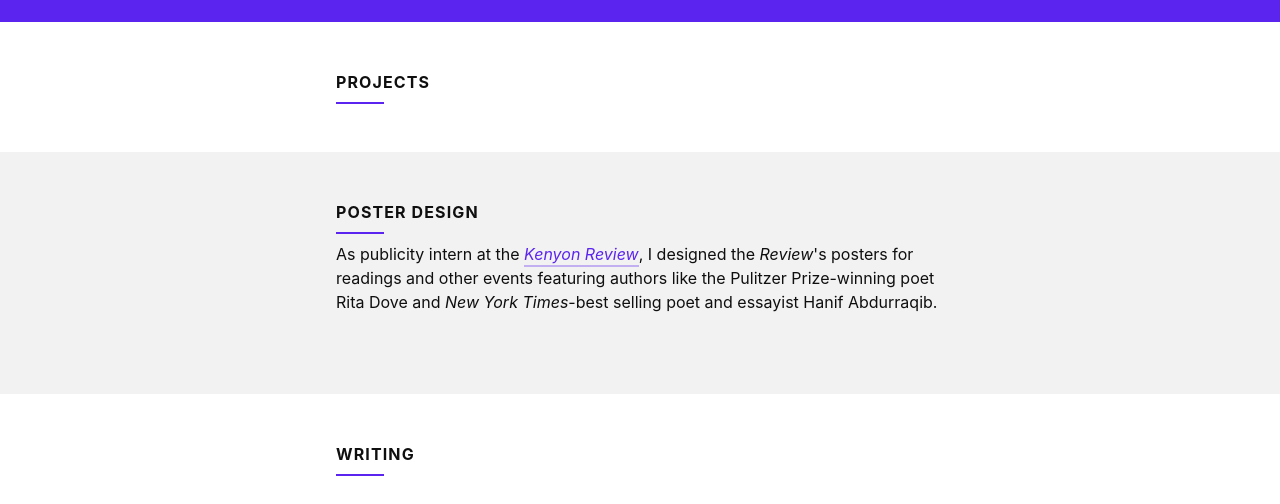
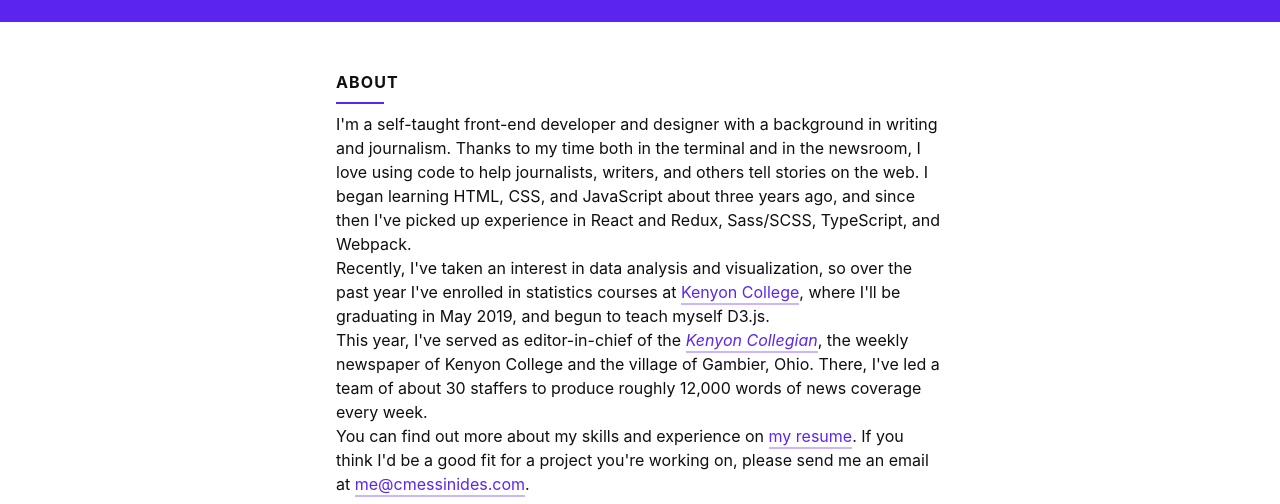
Before and after one commit to CMessinides/v1-cmessinides.com, a Gatsby site: page / in a window 1280 px wide. Shown: the part 296-800 px from the top of the page. Built offline with nearby package versions, Linux system fonts and the light colour scheme; Gatsby itself is replaced by a stand-in of ours.

Commit message:
Add an About section to homepage

```diff
--- /dev/null
+++ b/src/components/about.jsx
@@ -0,0 +1,40 @@
+import React from "react";
+import { StaticQuery, graphql } from "gatsby";
+
+const About = () => {
+  return (
+    <StaticQuery
+      query={graphql`
+        query AboutQuery {
+          about: file(
+            sourceInstanceName: { eq: "content" }
+            base: { eq: "about.md" }
+          ) {
+            childMarkdownRemark {
+              html
+            }
+          }
+        }
+      `}
+      render={data => {
+        return (
+          <section className="section">
+            <div className="container">
+              <div className="section__item">
+                <h2 className="section__heading">About</h2>
+                <div
+                  className="section__blurb section__blurb--formatted"
+                  dangerouslySetInnerHTML={{
+                    __html: data.about.childMarkdownRemark.html
+                  }}
+                />
+              </div>
+            </div>
+          </section>
+        );
+      }}
+    />
+  );
+};
+
+export default About;
--- a/src/content/about.md
+++ b/src/content/about.md
@@ -1,10 +1,10 @@
 ---
 title: About
 ---
-# Foobar
-## Baz
-Here's some **content**.
+I'm a self-taught front-end developer and designer with a background in writing and journalism. Thanks to my time both in the terminal and in the newsroom, I love using code to help journalists, writers, and others tell stories on the web. I began learning HTML, CSS, and JavaScript about three years ago, and since then I've picked up experience in React and Redux, Sass/SCSS, TypeScript, and Webpack.
 
-# Fizz
+Recently, I've taken an interest in data analysis and visualization, so over the past year I've enrolled in statistics courses at <a href="https://www.kenyon.edu/" target="_blank" rel="noreferrer noopener">Kenyon College</a>, where I'll be graduating in May 2019, and begun to teach myself D3.js.
 
-# Buzz
+This year, I've served as editor-in-chief of the <a href="https://kenyoncollegian.com/" target="_blank" rel="noreferrer noopener"><em>Kenyon Collegian</em></a>, the weekly newspaper of Kenyon College and the village of Gambier, Ohio. There, I've led a team of about 30 staffers to produce roughly 12,000 words of news coverage every week.
+
+You can find out more about my skills and experience on <a href="https://www.dropbox.com/s/cc79u9kyy381zz0/resume.pdf?dl=1" target="_blank" rel="noreferrer noopener">my resume</a>. If you think I'd be a good fit for a project you're working on, please send me an email at <a href="mailto:me@cmessinides.com" target="_blank" rel="noreferrer noopener">me@cmessinides.com</a>.
--- a/src/pages/index.jsx
+++ b/src/pages/index.jsx
@@ -3,6 +3,7 @@ import React from "react";
 import Layout from "../components/layout";
 import SEO from "../components/seo";
 import Hero from "../components/hero";
+import About from "../components/about";
 import Posters from "../components/posters";
 import Projects from "../components/projects";
 import Writing from "../components/writing";
@@ -11,6 +12,7 @@ const IndexPage = () => (
   <Layout>
     <SEO />
     <Hero />
+    <About />
     <Projects />
     <Posters />
     <Writing />
```
